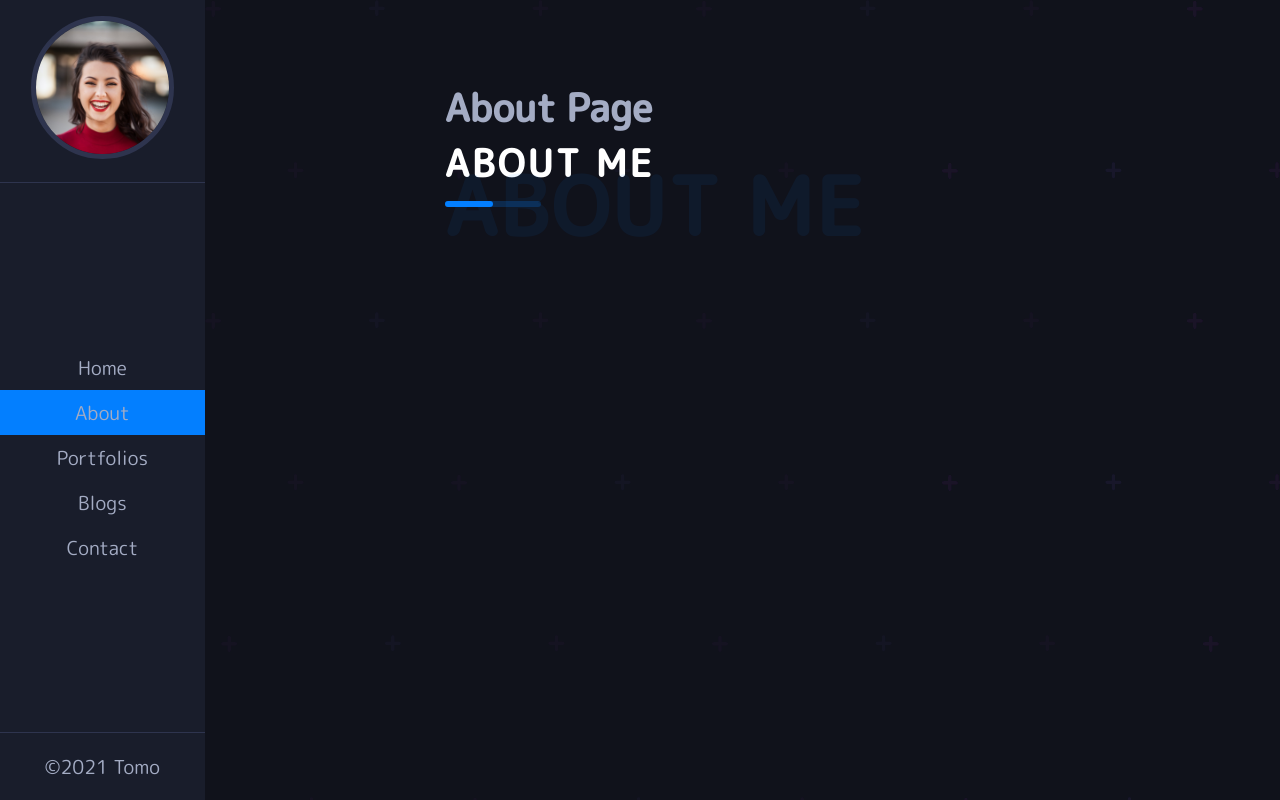
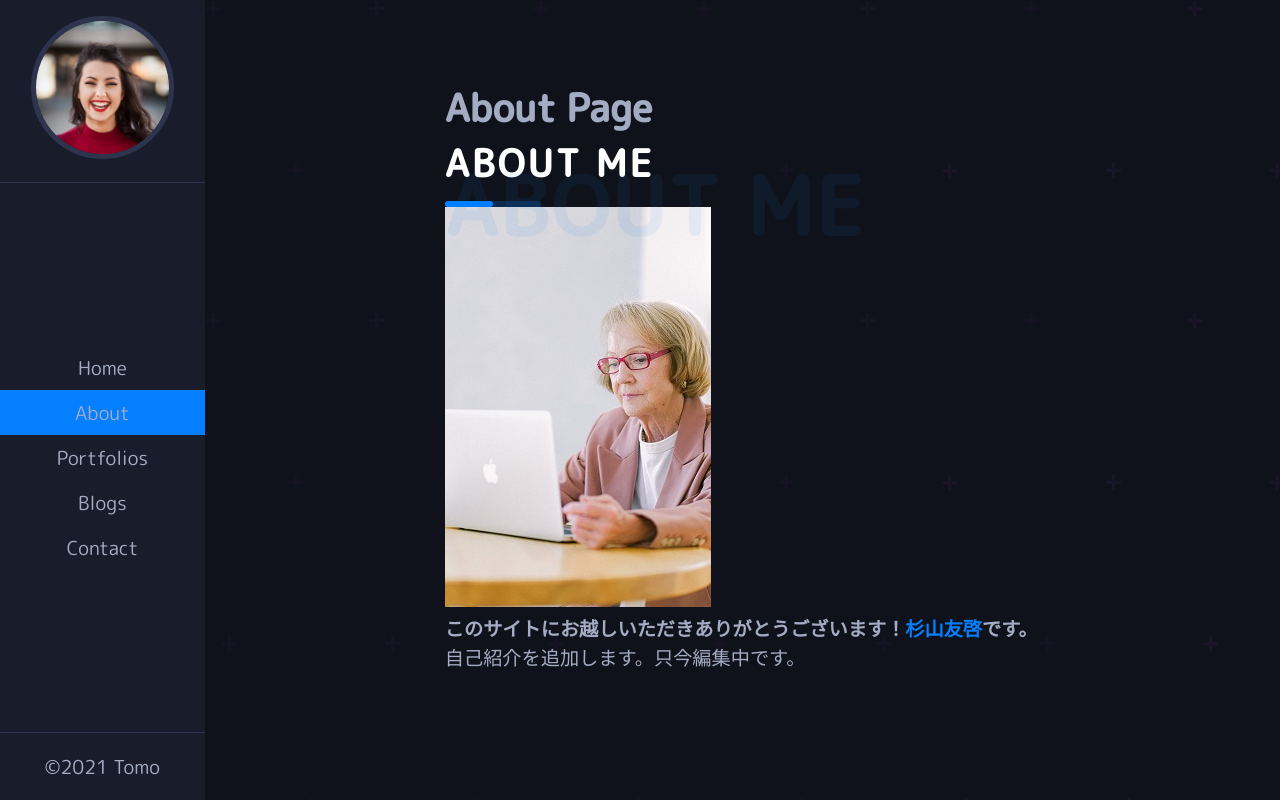
Before and after one commit to soregashi-27/personal-web-site, a React (Create React App) app: page /about in a window 1280 px wide. Built offline with nearby package versions, Linux system fonts and the light colour scheme.

Commit message:
イメージセクション追加

```diff
--- a/src/App.js
+++ b/src/App.js
@@ -17,7 +17,7 @@ function App() {
         <div className="content">
           {/* FIXME:ここが原因のエラーを解決する */}
           <Switch>
-            <Route path="/home" exact>
+            <Route path="/" exact>
               <HomePage />
             </Route>
             <Route path="/about" exact>
--- a/src/Pages/AboutPage.js
+++ b/src/Pages/AboutPage.js
@@ -1,11 +1,13 @@
 import React from 'react';
 import Tittle from '../Components/Tittle';
+import ImageSection from './ImageSection';
 
 function AboutPage() {
   return (
     <div className="AboutPage">
       <h1>About Page</h1>
       <Tittle title={'About Me'} span={'About Me'} />
+      <ImageSection />
     </div>
   );
 }
--- /dev/null
+++ b/src/Pages/ImageSection.js
@@ -0,0 +1,23 @@
+import React from 'react';
+import about from '../img/about.jpg';
+
+function ImageSection() {
+  return (
+    <div className="ImageSection">
+      <div className="img">
+        <img src={about} alt="" />
+      </div>
+      <div className="about-info">
+        <h4>
+          このサイトにお越しいただきありがとうございます！
+          <span>杉山友啓</span>
+          です。
+        </h4>
+        <p>自己紹介を追加します。只今編集中です。</p>
+        <div className="about-details"></div>
+      </div>
+    </div>
+  );
+}
+
+export default ImageSection;
--- /dev/null
+++ b/src/Styles/_about.scss
@@ -0,0 +1,21 @@
+.ImageSection {
+  display: flex;
+  margin-top: 4rem;
+
+  .img {
+    width: 100%;
+    height: 50vh;
+    img {
+      width: 100%;
+      object-fit: cover;
+      height: 100%;
+    }
+  }
+
+  .about-info {
+    margin-left: 2rem;
+    h4 {
+      font-size: 2rem;
+    }
+  }
+}
```
